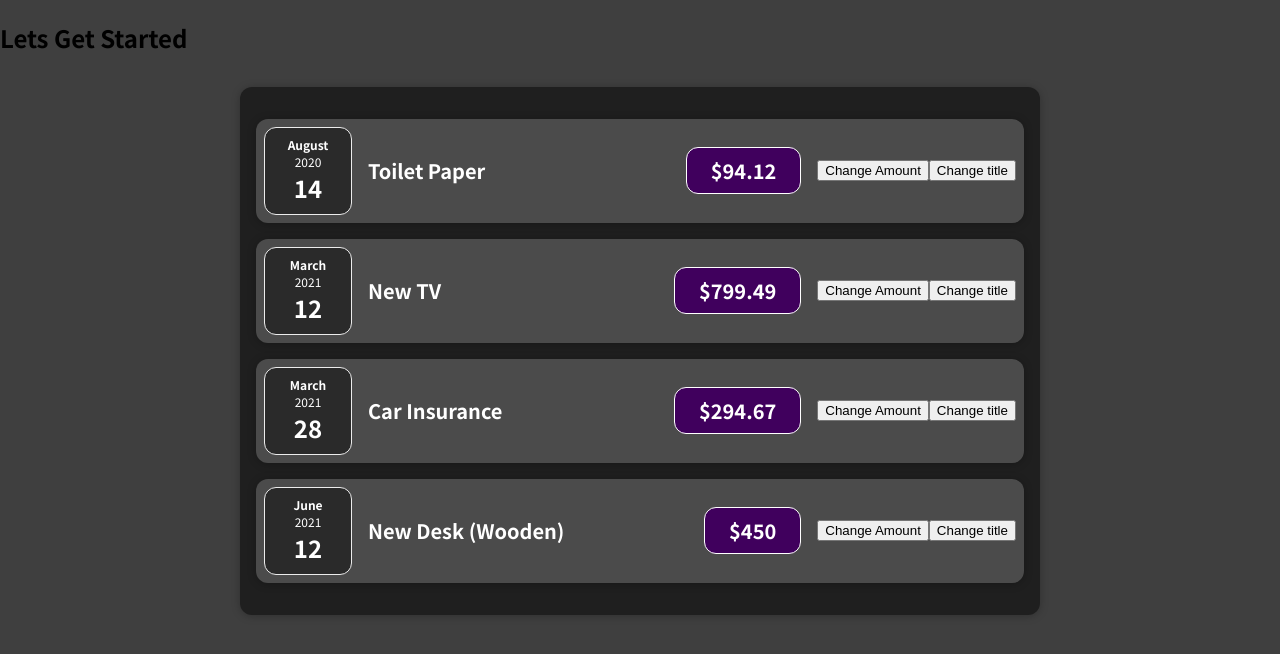
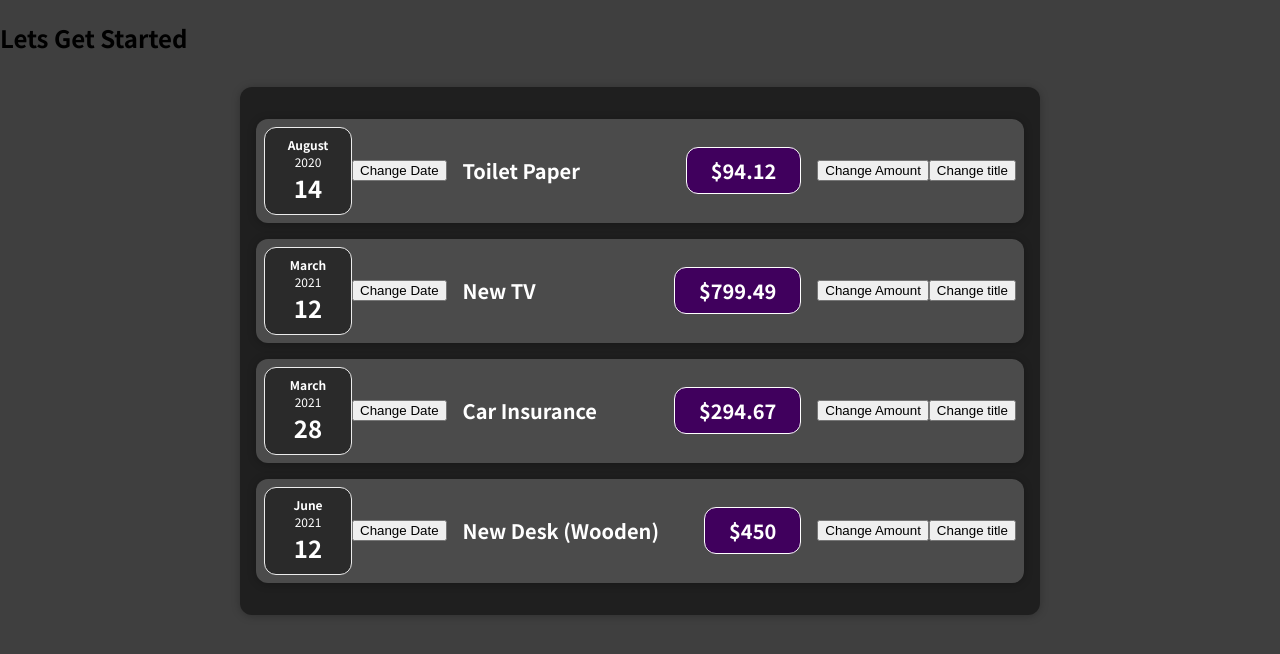
Before and after one commit to Devilreaper123/Expense-Manager---React, a React (Create React App) app: page / in a window 1280 px wide. Shown: the top 654 px of the page. Built offline with nearby package versions, Linux system fonts and the light colour scheme.

Commit message:
added Change Date Button

```diff
--- a/src/components/Expenses/ExpenseItem.js
+++ b/src/components/Expenses/ExpenseItem.js
@@ -6,20 +6,25 @@ import React, { useState } from "react";
 const ExpenseItem = (props) => {
   const [title, setTitle] = useState(props.title);
   const [amount, setAmount] = useState(props.amount);
+  const [date, setDate] = useState(props.date);
+
   const clickHandlerTitle = () => {
     setTitle("Updated!!");
-    // console.log({ title });
+    console.log({ title });
   };
-  const clickHandler = () => {
+  const clickHandlerAmount = () => {
     setAmount(299);
+  };
+  const clickHandlerDate = () => {
+    setDate(new Date(2000, 1, 22));
   };
   return (
     <Card className="expense-item">
-      <ExpenseDate date={props.date} />
+      <ExpenseDate date={date} /> <button onClick={clickHandlerDate}>Change Date</button>
       <div className="expense-item__description">
         <h2>{title}</h2>
         <div className="expense-item__price">${amount}</div>
-        <button onClick={clickHandler}>Change Amount</button>
+        <button onClick={clickHandlerAmount}>Change Amount</button>
       </div>
       <button onClick={clickHandlerTitle}>Change title</button>
     </Card>
```
